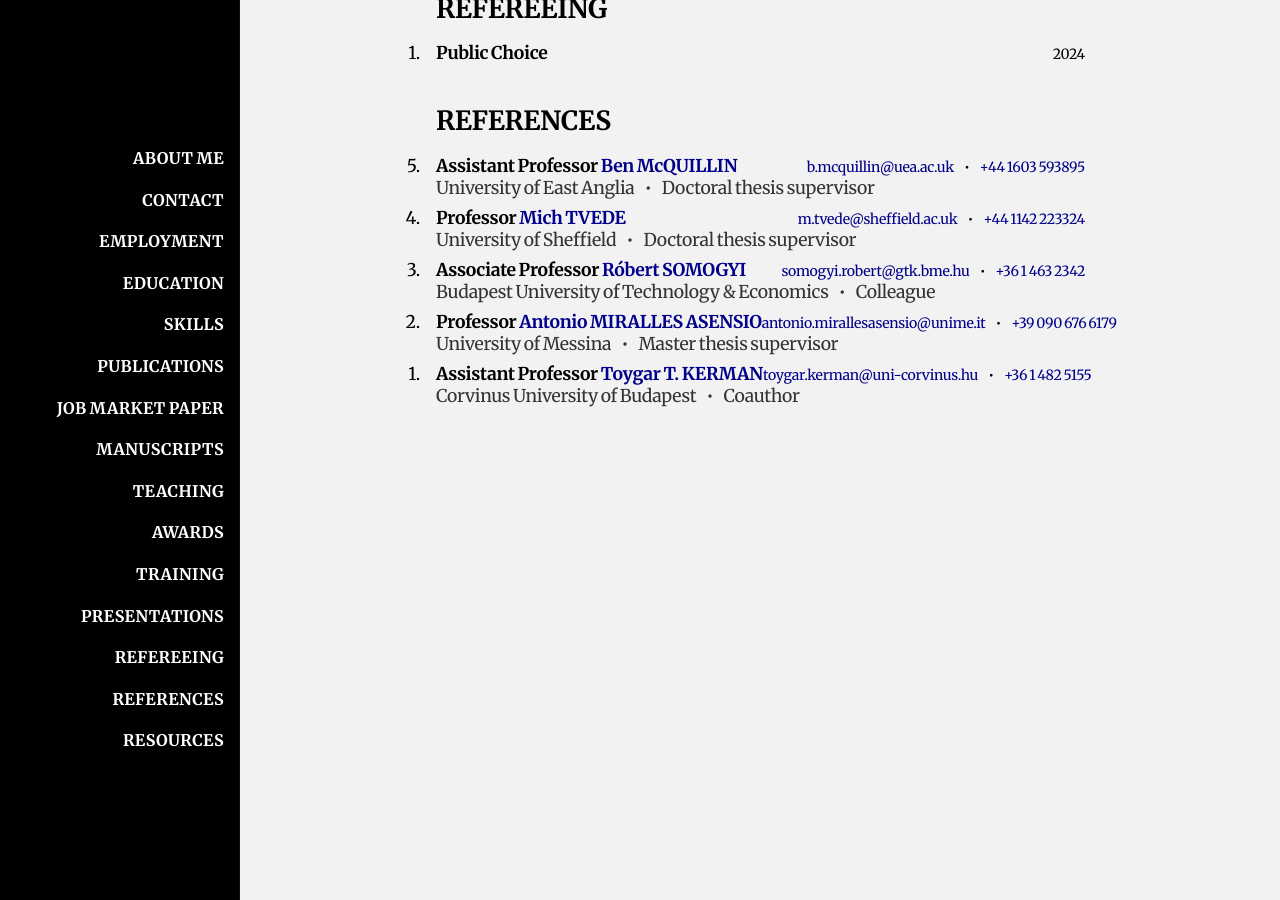
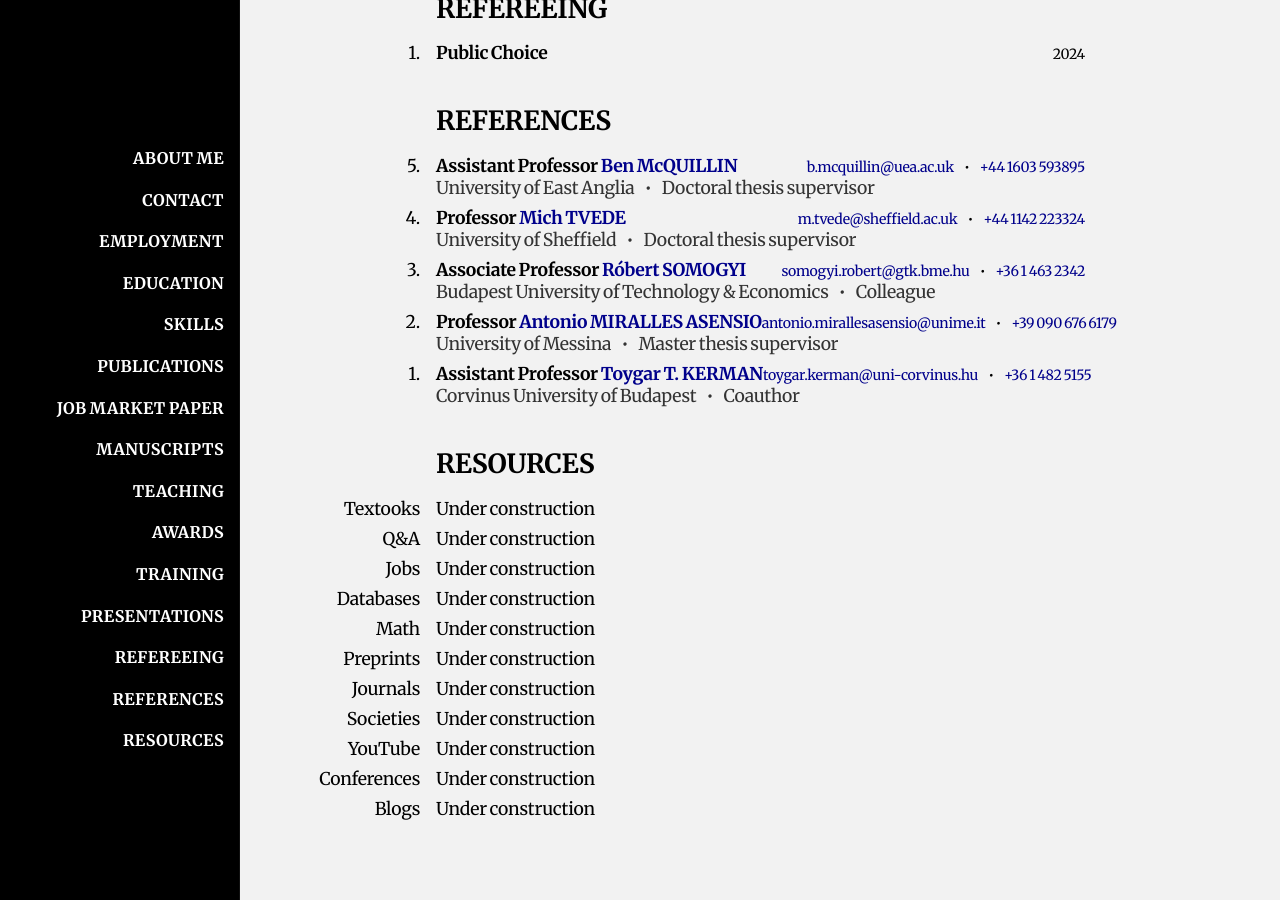
Before and after one commit to HectorHermidaRivera/hectorhermidarivera.github.io, a Jekyll site: the page built from index.md, in a window 1280 px wide and 900 px high, scrolled down 3215 px. Built offline with Jekyll 4.4.1, drawn with Linux system fonts in a browser that asks for light colours; a style sheet for code colours, icons or effects is not loaded.

Commit message:
Update index.md

```diff
--- a/index.md
+++ b/index.md
@@ -507,3 +507,42 @@ title: Home
   </div>
 
 </div>
+
+## Resources
+<a id="RESOURCES"></a>
+
+<div class="two-column">
+
+  <div class="label">Textooks</div>
+  <div class="value">Under construction</div>
+
+  <div class="label">Q&A</div>
+  <div class="value">Under construction</div>
+
+  <div class="label">Jobs</div>
+  <div class="value">Under construction</div>
+
+  <div class="label">Databases</div>
+  <div class="value">Under construction</div>
+
+  <div class="label">Math</div>
+  <div class="value">Under construction</div>
+
+  <div class="label">Preprints</div>
+  <div class="value">Under construction</div>
+
+  <div class="label">Journals</div>
+  <div class="value">Under construction</div>
+
+  <div class="label">Societies</div>
+  <div class="value">Under construction</div>
+
+  <div class="label">YouTube</div>
+  <div class="value">Under construction</div>
+
+  <div class="label">Conferences</div>
+  <div class="value">Under construction</div>
+
+  <div class="label">Blogs</div>
+  <div class="value">Under construction</div>
+</div>
```
